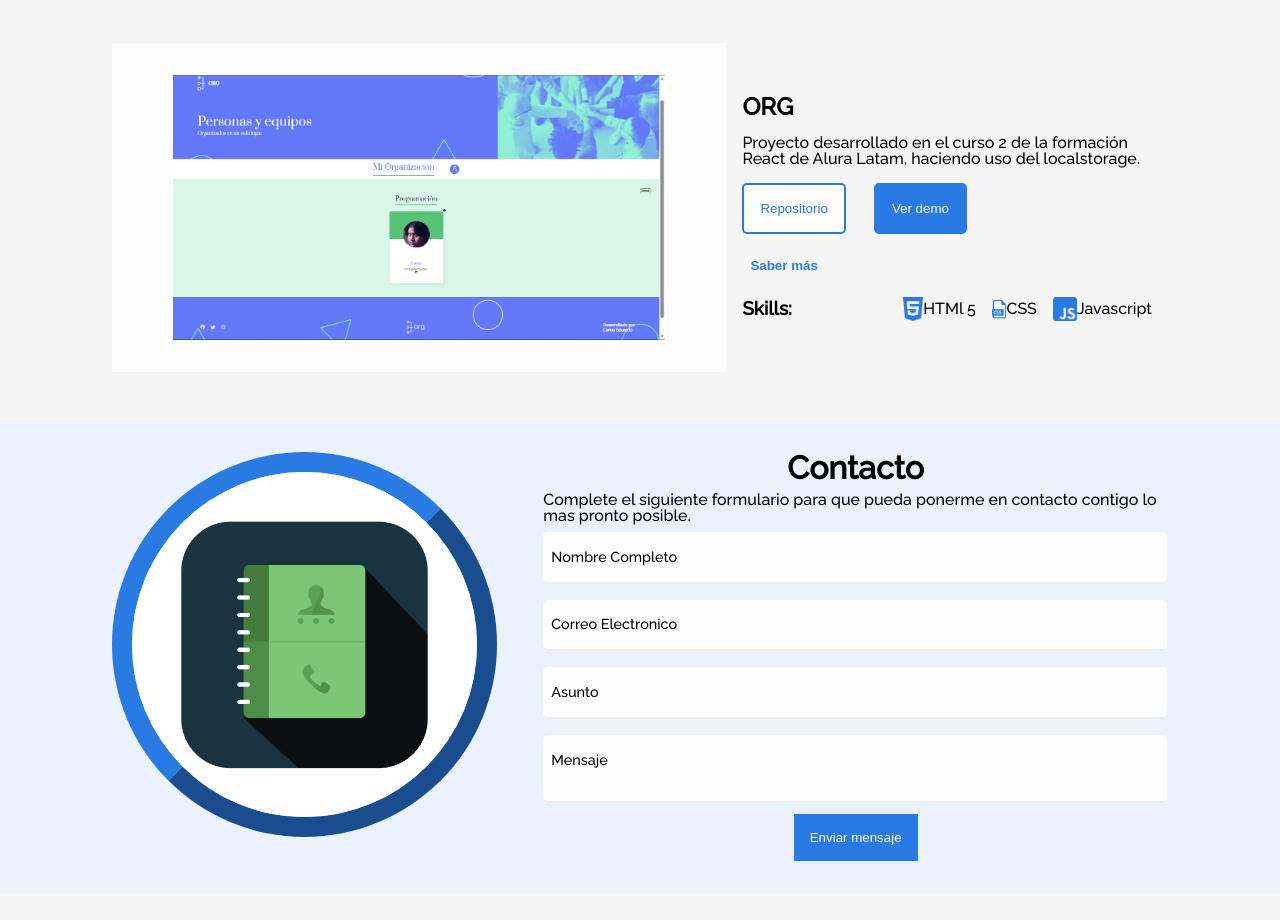
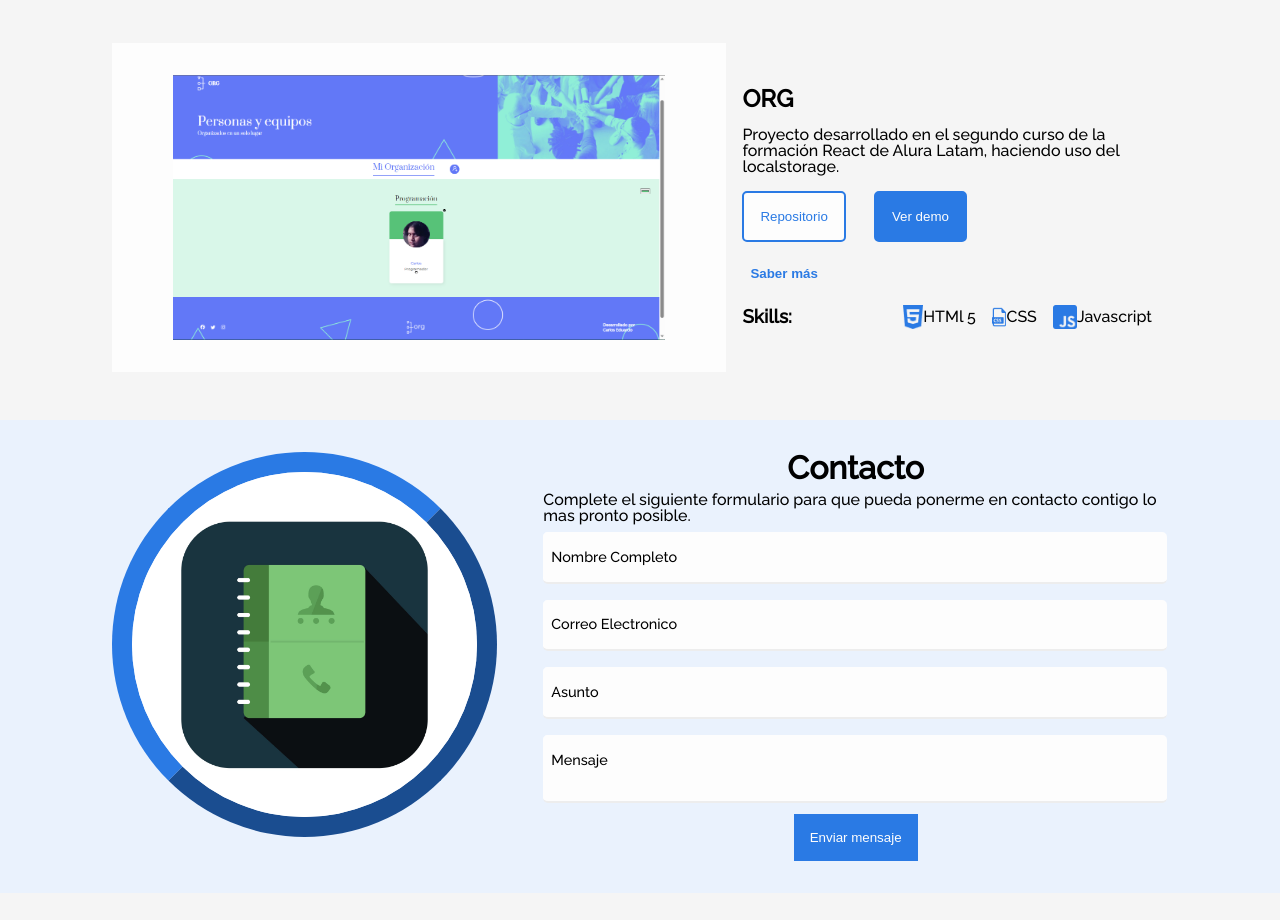
Before and after one commit to ChaZzT-2049/Portafolio, a plain HTML site: page index.html in a window 1280 px wide. Shown: the part 5020-5940 px from the top of the page. Drawn offline with Linux system fonts and the light colour scheme.

Commit message:
nuevos proyectos correccion

```diff
--- a/index.html
+++ b/index.html
@@ -559,7 +559,7 @@
                 <div class="experience__info">
                     <div class="experience__description">
                         <h2 class="experience__title">ORG</h2>
-                        <p class="experience__text">Proyecto desarrollado en el curso 2 de la formación React de Alura Latam, haciendo uso del localstorage.</p>
+                        <p class="experience__text">Proyecto desarrollado en el segundo curso de la formación React de Alura Latam, haciendo uso del localstorage.</p>
                         <span class="experience__repo">
                             <a href="https://github.com/ChaZzT-2049/ORG_app-react">
                                 <button class="experience__boton--repo">Repositorio</button>
```
